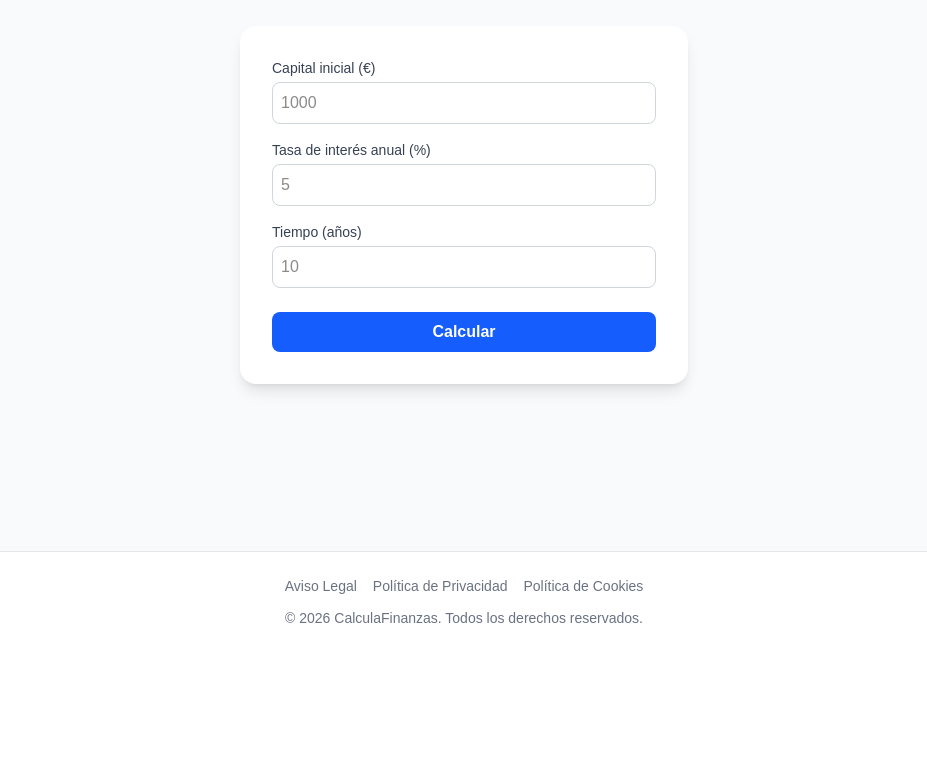
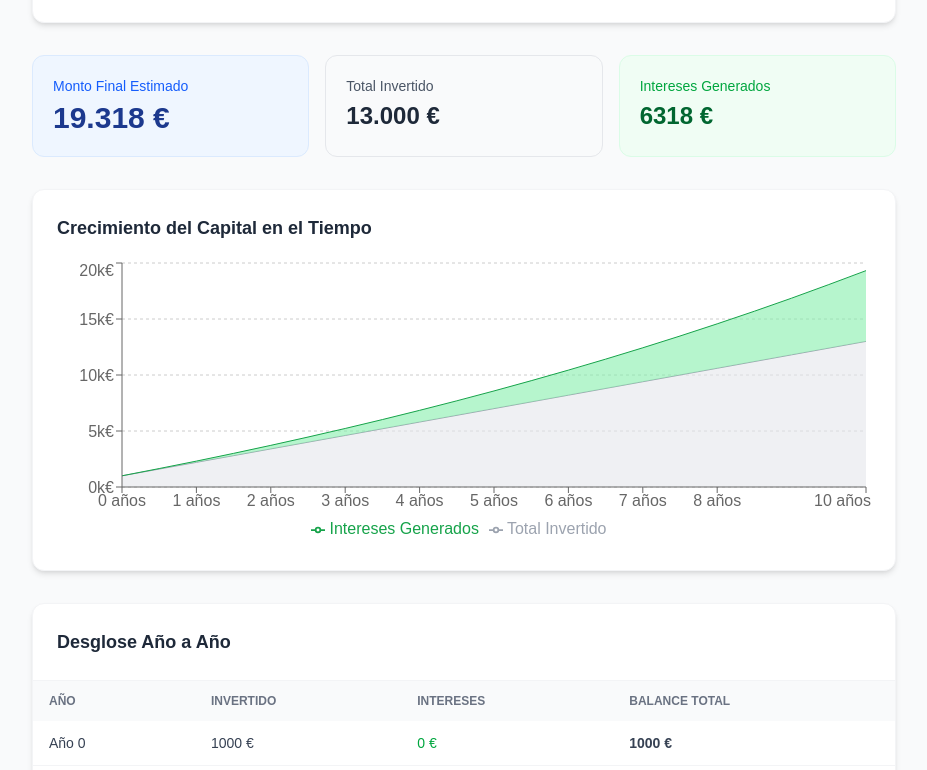
Before and after one commit to JMORII/calculadoras-financieras, a Next.js app: page /calculadoras/interes-compuesto in a window 1280 px wide. Shown: the part 310-1080 px from the top of the page, without its empty margins (176-1103 px from the left). Before the commit the page ends 962 px from the top, so only its background shows below. Built offline with nearby package versions, Linux system fonts and the light colour scheme.

Commit message:
Añadido grafico interactivo y tabla año a año

```diff
--- a/package.json
+++ b/package.json
@@ -11,7 +11,8 @@
   "dependencies": {
     "next": "16.3.4",
     "react": "19.2.8",
-    "react-dom": "19.2.8"
+    "react-dom": "19.2.8",
+    "recharts": "^3.10.1"
   },
   "devDependencies": {
     "@tailwindcss/postcss": "^4",
--- a/src/app/components/CompoundInterestCalculator.tsx
+++ b/src/app/components/CompoundInterestCalculator.tsx
@@ -1,116 +1,238 @@
-"use client";
+'use client';
 
-import { useState } from "react";
+import { useState, useMemo, useEffect } from 'react';
+import {
+  AreaChart,
+  Area,
+  XAxis,
+  YAxis,
+  CartesianGrid,
+  Tooltip,
+  ResponsiveContainer,
+  Legend
+} from 'recharts';
 
 export default function CompoundInterestCalculator() {
-  const [capital, setCapital] = useState("");
-  const [tasa, setTasa] = useState("");
-  const [tiempo, setTiempo] = useState("");
-  const [resultado, setResultado] = useState<number | null>(null);
-  const [error, setError] = useState<string | null>(null);
+  const [initialAmount, setInitialAmount] = useState<number>(1000);
+  const [monthlyContribution, setMonthlyContribution] = useState<number>(100);
+  const [annualRate, setAnnualRate] = useState<number>(7);
+  const [years, setYears] = useState<number>(10);
+  const [isMounted, setIsMounted] = useState(false);
 
-  function calcular() {
-    const c = parseFloat(capital);
-    const r = parseFloat(tasa) / 100;
-    const t = parseFloat(tiempo);
+  useEffect(() => {
+    setIsMounted(true);
+  }, []);
 
-    // Validación: campos vacíos o no numéricos
-    if (capital === "" || tasa === "" || tiempo === "") {
-      setError("Por favor, rellena todos los campos.");
-      setResultado(null);
-      return;
+  const calculation = useMemo(() => {
+    const monthlyRate = annualRate / 100 / 12;
+    const totalMonths = years * 12;
+
+    let currentBalance = initialAmount;
+    let totalInvested = initialAmount;
+
+    const yearlyData = [
+      {
+        year: 0,
+        balance: Math.round(initialAmount),
+        invested: Math.round(initialAmount),
+        interest: 0,
+      }
+    ];
+
+    for (let month = 1; month <= totalMonths; month++) {
+      currentBalance = currentBalance * (1 + monthlyRate) + monthlyContribution;
+      totalInvested += monthlyContribution;
+
+      if (month % 12 === 0) {
+        const currentYear = month / 12;
+        const totalInterest = currentBalance - totalInvested;
+
+        yearlyData.push({
+          year: currentYear,
+          balance: Math.round(currentBalance),
+          invested: Math.round(totalInvested),
+          interest: Math.round(Math.max(0, totalInterest)),
+        });
+      }
     }
 
-    if (isNaN(c) || isNaN(r) || isNaN(t)) {
-      setError("Introduce solo números válidos.");
-      setResultado(null);
-      return;
-    }
+    const finalBalance = currentBalance;
+    const totalInterest = finalBalance - totalInvested;
 
-    // Validación: valores negativos no tienen sentido aquí
-    if (c <= 0 || t <= 0) {
-      setError("El capital y el tiempo deben ser mayores que cero.");
-      setResultado(null);
-      return;
-    }
+    return {
+      finalBalance: Math.round(finalBalance),
+      totalInvested: Math.round(totalInvested),
+      totalInterest: Math.round(Math.max(0, totalInterest)),
+      yearlyData,
+    };
+  }, [initialAmount, monthlyContribution, annualRate, years]);
 
-    if (r < 0) {
-      setError("La tasa de interés no puede ser negativa.");
-      setResultado(null);
-      return;
-    }
-
-    // Todo correcto: calculamos
-    setError(null);
-    const montoFinal = c * Math.pow(1 + r, t);
-    setResultado(montoFinal);
-  }
+  const formatCurrency = (val: number) => {
+    return new Intl.NumberFormat('es-ES', {
+      style: 'currency',
+      currency: 'EUR',
+      maximumFractionDigits: 0,
+    }).format(val);
+  };
 
   return (
-    <div className="w-full max-w-md rounded-2xl bg-white p-8 shadow-lg">
-      <div className="mb-4">
-        <label className="mb-1 block text-sm font-medium text-gray-700">
-          Capital inicial (€)
+    <div className="w-full max-w-4xl mx-auto p-4 space-y-8">
+      {/* Controles de Entrada */}
+      <div className="grid grid-cols-1 md:grid-cols-2 lg:grid-cols-4 gap-4 bg-white p-6 rounded-xl shadow-md border border-gray-100">
+        <div>
+          <label className="block text-sm font-medium text-gray-700 mb-1">
+            Inversión inicial (€)
           </label>
           <input
             type="number"
-          value={capital}
-          onChange={(e) => setCapital(e.target.value)}
-          className="w-full rounded-lg border border-gray-300 p-2"
-          placeholder="1000"
+            min="0"
+            value={initialAmount}
+            onChange={(e) => setInitialAmount(Number(e.target.value))}
+            className="w-full p-2 border border-gray-300 rounded-lg focus:ring-2 focus:ring-blue-500 focus:outline-none text-gray-900"
           />
         </div>
 
-      <div className="mb-4">
-        <label className="mb-1 block text-sm font-medium text-gray-700">
-          Tasa de interés anual (%)
+        <div>
+          <label className="block text-sm font-medium text-gray-700 mb-1">
+            Aportación mensual (€)
           </label>
           <input
             type="number"
-          value={tasa}
-          onChange={(e) => setTasa(e.target.value)}
-          className="w-full rounded-lg border border-gray-300 p-2"
-          placeholder="5"
+            min="0"
+            value={monthlyContribution}
+            onChange={(e) => setMonthlyContribution(Number(e.target.value))}
+            className="w-full p-2 border border-gray-300 rounded-lg focus:ring-2 focus:ring-blue-500 focus:outline-none text-gray-900"
           />
         </div>
 
-      <div className="mb-6">
-        <label className="mb-1 block text-sm font-medium text-gray-700">
-          Tiempo (años)
+        <div>
+          <label className="block text-sm font-medium text-gray-700 mb-1">
+            Interés anual (%)
           </label>
           <input
             type="number"
-          value={tiempo}
-          onChange={(e) => setTiempo(e.target.value)}
-          className="w-full rounded-lg border border-gray-300 p-2"
-          placeholder="10"
+            step="0.1"
+            min="0"
+            value={annualRate}
+            onChange={(e) => setAnnualRate(Number(e.target.value))}
+            className="w-full p-2 border border-gray-300 rounded-lg focus:ring-2 focus:ring-blue-500 focus:outline-none text-gray-900"
           />
         </div>
 
-      <button
-        onClick={calcular}
-        className="w-full rounded-lg bg-blue-600 py-2 font-semibold text-white hover:bg-blue-700"
-      >
-        Calcular
-      </button>
+        <div>
+          <label className="block text-sm font-medium text-gray-700 mb-1">
+            Años de inversión
+          </label>
+          <input
+            type="number"
+            min="1"
+            max="50"
+            value={years}
+            onChange={(e) => setYears(Number(e.target.value))}
+            className="w-full p-2 border border-gray-300 rounded-lg focus:ring-2 focus:ring-blue-500 focus:outline-none text-gray-900"
+          />
+        </div>
+      </div>
 
-      {error && (
-        <div className="mt-4 rounded-lg bg-red-50 p-3 text-center text-sm text-red-600">
-          {error}
-        </div>
-      )}
-
-      {resultado !== null && !error && (
-        <div className="mt-6 rounded-lg bg-blue-50 p-4 text-center">
-          <p className="text-sm text-gray-600">Monto final estimado</p>
-          <p className="text-2xl font-bold text-blue-700">
-            {resultado.toLocaleString("es-ES", {
-              maximumFractionDigits: 2,
-            })}{" "}
-            €
+      {/* Tarjetas de Resumen */}
+      <div className="grid grid-cols-1 md:grid-cols-3 gap-4">
+        <div className="bg-blue-50 p-5 rounded-xl border border-blue-100">
+          <p className="text-sm font-medium text-blue-600">Monto Final Estimado</p>
+          <p className="text-3xl font-bold text-blue-900 mt-1">
+            {formatCurrency(calculation.finalBalance)}
           </p>
         </div>
+
+        <div className="bg-gray-50 p-5 rounded-xl border border-gray-200">
+          <p className="text-sm font-medium text-gray-600">Total Invertido</p>
+          <p className="text-2xl font-bold text-gray-800 mt-1">
+            {formatCurrency(calculation.totalInvested)}
+          </p>
+        </div>
+
+        <div className="bg-green-50 p-5 rounded-xl border border-green-100">
+          <p className="text-sm font-medium text-green-600">Intereses Generados</p>
+          <p className="text-2xl font-bold text-green-800 mt-1">
+            {formatCurrency(calculation.totalInterest)}
+          </p>
+        </div>
+      </div>
+
+      {/* Gráfico Interactivo */}
+      <div className="bg-white p-6 rounded-xl shadow-md border border-gray-100">
+        <h3 className="text-lg font-semibold text-gray-800 mb-4">
+          Crecimiento del Capital en el Tiempo
+        </h3>
+        <div className="h-72 w-full">
+          {isMounted && (
+            <ResponsiveContainer width="100%" height="100%">
+              <AreaChart data={calculation.yearlyData}>
+                <CartesianGrid strokeDasharray="3 3" vertical={false} />
+                <XAxis dataKey="year" unit=" años" />
+                <YAxis
+                  tickFormatter={(value) => `${(value / 1000).toFixed(0)}k€`}
+                />
+                <Tooltip
+                  formatter={(value: number) => [formatCurrency(value), '']}
+                  labelFormatter={(label) => `Año ${label}`}
+                />
+                <Legend />
+                <Area
+                  type="monotone"
+                  dataKey="invested"
+                  name="Total Invertido"
+                  stackId="1"
+                  stroke="#9CA3AF"
+                  fill="#E5E7EB"
+                />
+                <Area
+                  type="monotone"
+                  dataKey="interest"
+                  name="Intereses Generados"
+                  stackId="1"
+                  stroke="#16A34A"
+                  fill="#86EFAC"
+                />
+              </AreaChart>
+            </ResponsiveContainer>
           )}
+        </div>
+      </div>
+
+      {/* Tabla Desglose Año a Año */}
+      <div className="bg-white rounded-xl shadow-md border border-gray-100 overflow-hidden">
+        <div className="p-6 border-b border-gray-100">
+          <h3 className="text-lg font-semibold text-gray-800">
+            Desglose Año a Año
+          </h3>
+        </div>
+        <div className="overflow-x-auto max-h-80 overflow-y-auto">
+          <table className="w-full text-left border-collapse">
+            <thead className="bg-gray-50 text-xs font-semibold text-gray-500 uppercase sticky top-0">
+              <tr>
+                <th className="py-3 px-4">Año</th>
+                <th className="py-3 px-4">Invertido</th>
+                <th className="py-3 px-4">Intereses</th>
+                <th className="py-3 px-4">Balance Total</th>
+              </tr>
+            </thead>
+            <tbody className="divide-y divide-gray-100 text-sm text-gray-700">
+              {calculation.yearlyData.map((row) => (
+                <tr key={row.year} className="hover:bg-gray-50">
+                  <td className="py-3 px-4 font-medium">Año {row.year}</td>
+                  <td className="py-3 px-4">{formatCurrency(row.invested)}</td>
+                  <td className="py-3 px-4 text-green-600 font-medium">
+                    {formatCurrency(row.interest)}
+                  </td>
+                  <td className="py-3 px-4 font-bold">
+                    {formatCurrency(row.balance)}
+                  </td>
+                </tr>
+              ))}
+            </tbody>
+          </table>
+        </div>
+      </div>
     </div>
   );
 }
```
Also changed, not shown: 1 other file (tests, documents, lock files or other folders). Lines whose indentation alone changed are shown as unchanged.
